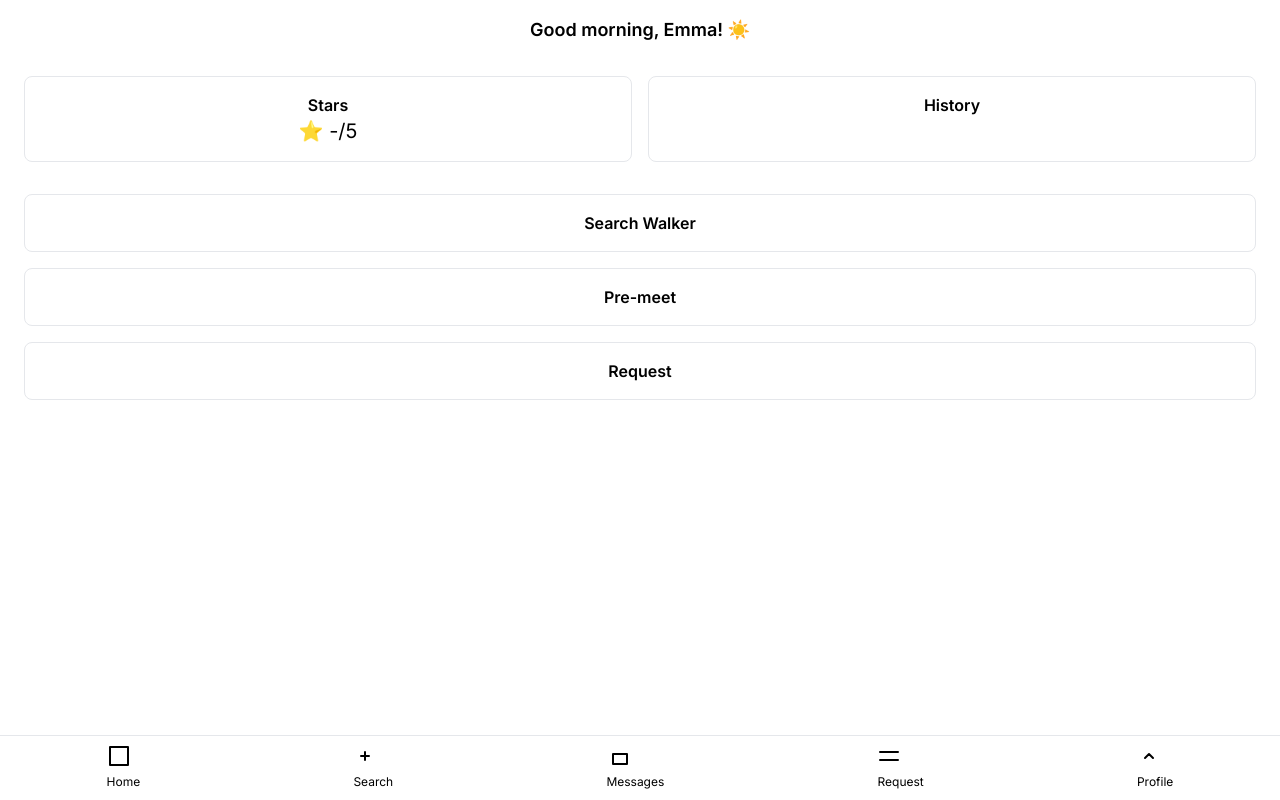
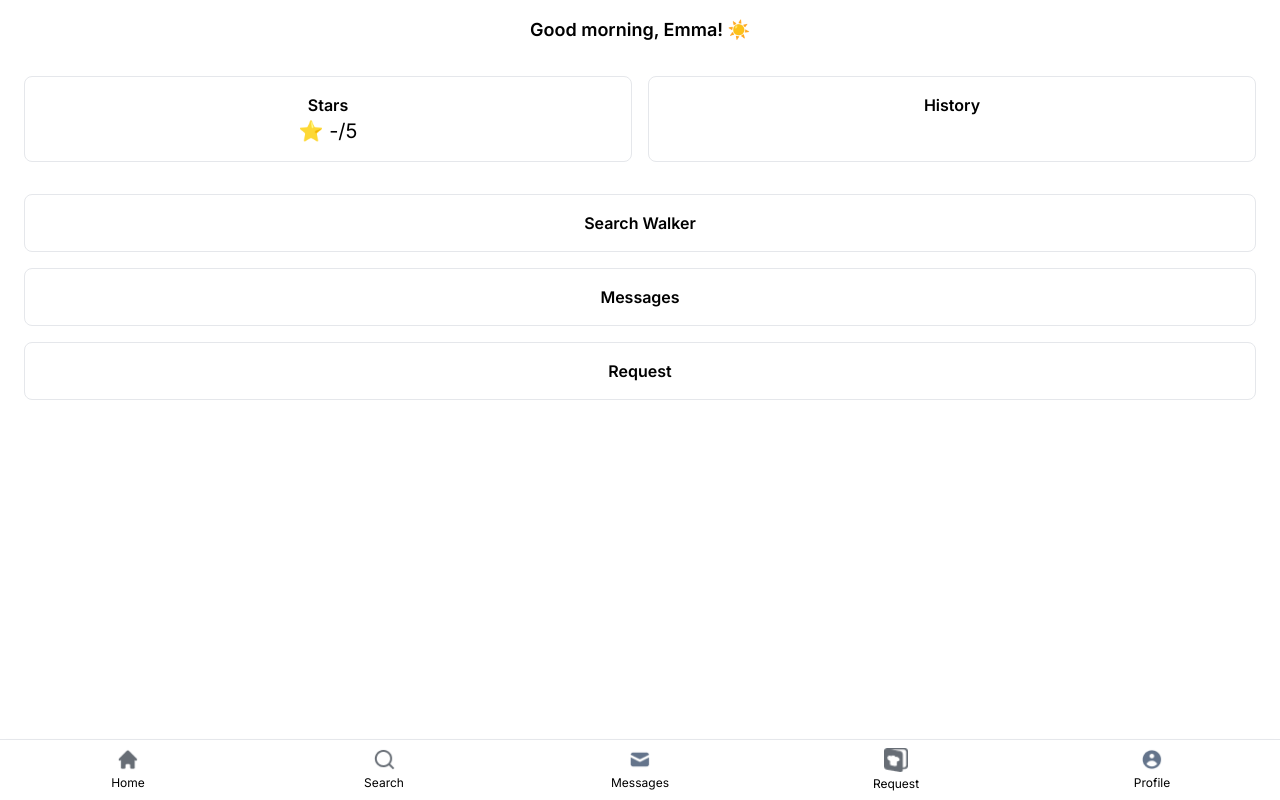
Before and after one commit to Skiddygoat15/Neighbourhood-Walk, a Next.js app in the folder frontend/: page /home-parent in a window 1280 px wide. Built offline with nearby package versions, Linux system fonts and the light colour scheme.

Commit message:
navigation change

```diff
--- a/frontend/src/app/home-parent/page.js
+++ b/frontend/src/app/home-parent/page.js
@@ -1,6 +1,7 @@
 "use client";
 
 import { useRouter } from 'next/navigation';
+import Image from "next/image";
 
 export default function HomeParent() {
   const router = useRouter();
@@ -41,7 +42,7 @@ export default function HomeParent() {
                 onClick={() => handleNavigation('/pre-meet-parent')}
                 className="w-full bg-white border rounded-lg p-4 text-center font-semibold"
             >
-            Pre-meet
+              Messages
             </button>
             <button
                 onClick={() => handleNavigation('/request-create')}
@@ -54,39 +55,30 @@ export default function HomeParent() {
 
         {/* Bottom Navigation */}
         <nav className="fixed bottom-0 left-0 right-0 bg-white border-t">
-        <div className="flex justify-around py-2">
-          <button className="text-center" onClick={() => handleNavigation('/')}>
-            <svg xmlns="http://www.w3.org/2000/svg" fill="none" viewBox="0 0 24 24" stroke="currentColor" className="w-6 h-6">
-              <path strokeLinecap="round" strokeLinejoin="round" strokeWidth={2} d="M3 3v18h18V3H3z" />
-            </svg>
-            <span className="text-xs">Home</span>
+          <div className="fixed bottom-0 w-full bg-white flex justify-between py-2 border-t shadow-md">
+            <button onClick={() => router.push('/home')} className="flex-1 flex flex-col items-center text-center">
+              <Image src="/Navigation-icons/home.png" alt="Home" width={24} height={24}/>
+              <span className="text-xs mt-1">Home</span>
             </button>
-          <button className="text-center" onClick={() => handleNavigation('/search')}>
-            <svg xmlns="http://www.w3.org/2000/svg" fill="none" viewBox="0 0 24 24" stroke="currentColor" className="w-6 h-6">
-              <path strokeLinecap="round" strokeLinejoin="round" strokeWidth={2} d="M12 8v8m-4-4h8" />
-            </svg>
-            <span className="text-xs">Search</span>
+            <button onClick={() => router.push('/search')} className="flex-1 flex flex-col items-center text-center">
+              <Image src="/Navigation-icons/lsearch.png" alt="Search" width={24} height={24}/>
+              <span className="text-xs mt-1">Search</span>
             </button>
-          <button className="text-center" onClick={() => handleNavigation('/messages')}>
-            <svg xmlns="http://www.w3.org/2000/svg" fill="none" viewBox="0 0 24 24" stroke="currentColor" className="w-6 h-6">
-              <path strokeLinecap="round" strokeLinejoin="round" strokeWidth={2} d="M21 10H7v10h14V10z" />
-            </svg>
-            <span className="text-xs">Messages</span>
+            <button onClick={() => router.push('/messages')} className="flex-1 flex flex-col items-center text-center">
+              <Image src="/Navigation-icons/envelope.png" alt="Messages" width={24} height={24}/>
+              <span className="text-xs mt-1">Messages</span>
             </button>
-          <button className="text-center" onClick={() => handleNavigation('/request')}>
-            <svg xmlns="http://www.w3.org/2000/svg" fill="none" viewBox="0 0 24 24" stroke="currentColor" className="w-6 h-6">
-              <path strokeLinecap="round" strokeLinejoin="round" strokeWidth={2} d="M3 8h18M3 16h18" />
-            </svg>
-            <span className="text-xs">Request</span>
+            <button onClick={() => router.push('/request')} className="flex-1 flex flex-col items-center text-center">
+              <Image src="/Navigation-icons/request.png" alt="Request" width={24} height={24}/>
+              <span className="text-xs mt-1">Request</span>
             </button>
-          <button className="text-center" onClick={() => handleNavigation('/profile')}>
-            <svg xmlns="http://www.w3.org/2000/svg" fill="none" viewBox="0 0 24 24" stroke="currentColor" className="w-6 h-6">
-              <path strokeLinecap="round" strokeLinejoin="round" strokeWidth={2} d="M16 14l-4-4-4 4" />
-            </svg>
-            <span className="text-xs">Profile</span>
+            <button onClick={() => router.push('/profile')} className="flex-1 flex flex-col items-center text-center">
+              <Image src="/Navigation-icons/profile.png" alt="Profile" width={24} height={24}/>
+              <span className="text-xs mt-1">Profile</span>
             </button>
           </div>
       </nav>
 </main>
-  );
+)
+  ;
 }
```
Lines whose indentation alone changed are shown as unchanged.
